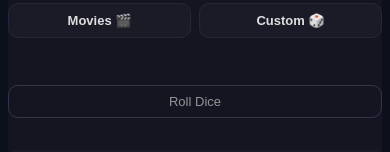
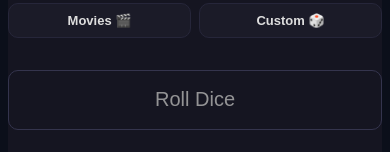
Before and after one commit to bradyjst/RollForIt, a React (Vite) app: page / in a window 390 px wide. Shown: the part 637-789 px from the top of the page. Built offline with nearby package versions, Linux system fonts and the light colour scheme; no server answers.

Commit message:
changed reroll button size, other tiny changes

```diff
--- a/src/Components/Sidebar/Sidebar.css
+++ b/src/Components/Sidebar/Sidebar.css
@@ -120,6 +120,18 @@
 	}
 }
 
+/* Hidden by default (desktop) */
+.mobile-only {
+	display: none;
+}
+
+/* Show only on mobile */
+@media (max-width: 1200px) {
+	.mobile-only {
+		display: block;
+	}
+}
+
 .reset-button {
 	background: transparent;
 	border: 1px solid #3a3a55;
@@ -130,6 +142,19 @@
 	font-size: 13px;
 	cursor: pointer;
 	grid-column: span 2;
+	opacity: 0.85;
+	transition: background 0.15s ease, opacity 0.15s ease;
+}
+
+.reroll-button {
+	background: transparent;
+	border: 1px solid #3a3a55;
+	color: #aaa;
+	margin-top: 0;
+	height: 60px;
+	border-radius: 10px;
+	font-size: 20px;
+	cursor: pointer;
 	opacity: 0.85;
 	transition: background 0.15s ease, opacity 0.15s ease;
 }
--- a/src/Components/Sidebar/Sidebar.tsx
+++ b/src/Components/Sidebar/Sidebar.tsx
@@ -108,7 +108,7 @@ export const Sidebar = ({ landedRoll, rollDice }: SidebarProps) => {
 					Custom 🎲
 				</button>
 			</div>
-			<button className="reset-button" onClick={rollDice}>
+			<button className="reroll-button mobile-only" onClick={rollDice}>
 				Roll Dice
 			</button>
 			<div
```
